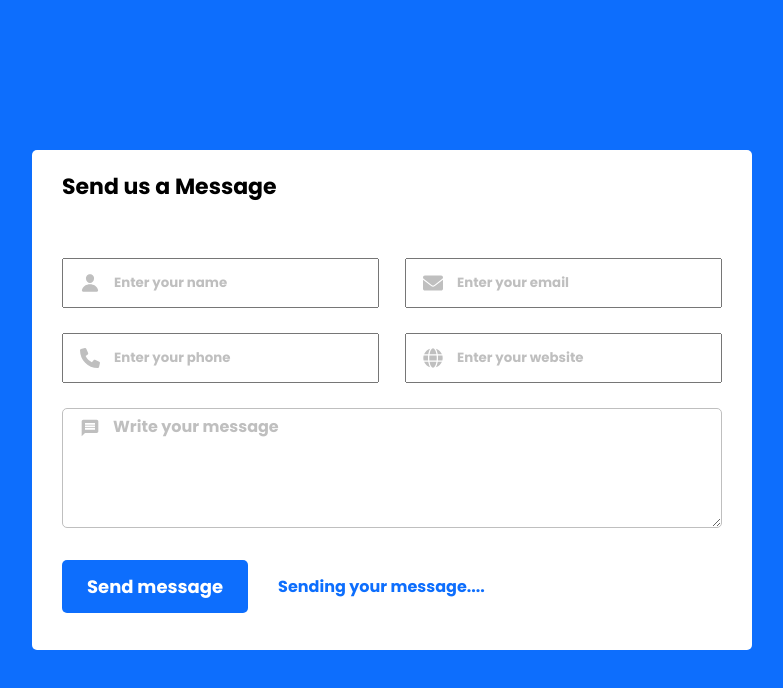
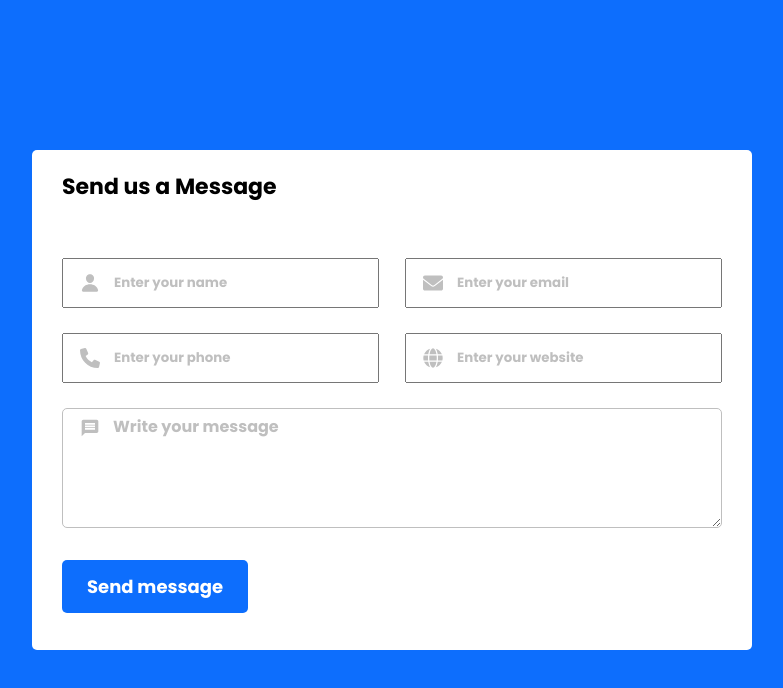
Before and after one commit to GaneshGandhiONCH/contact-form, a React (Vite) app: page / in a window 1280 px wide. Shown: the top 688 px of the page, without its empty margins (248-1031 px from the left). Built offline with nearby package versions, Linux system fonts and the light colour scheme.

Commit message:
I changed the place where I am building it because I might use a php

```diff
--- a/src/App.tsx
+++ b/src/App.tsx
@@ -1,4 +1,4 @@
-import {useReducer,createContext} from "react";
+import {useReducer,createContext,useRef} from "react";
 import {ThemeProvider} from 'styled-components'
 import Header from "./components/Header";
 import Global from './components/Global';
@@ -114,7 +114,7 @@ const themes = {
 
 function App() {
   const [data,dispatch] = useReducer(Reducer,initialState);
-  console.log(data.name)
+  const spanRef=useRef<any>();
   function dispatching(type: string, payload: boolean) {
     dispatch({
       type: type,
@@ -157,7 +157,7 @@ function App() {
       onBlur:() => dispatching('Fwebsite',false),
     },
   ]
-  console.log(data.focus.name);
+
   return (
     <ThemeProvider theme={themes}>
       <myContext.Provider value={{data,dispatching}}>
@@ -165,7 +165,7 @@ function App() {
       <Global/>
       <Wrapper>
         <Body_header>Send us a Message</Body_header>
-        <Form action="#">
+        <Form onSubmit={e => e.preventDefault()} action="#">
           <DoubleField>
             {inputData1.map((data:any,idx:number) => (
             <Field key={idx}>
@@ -204,8 +204,8 @@ function App() {
             <MessageIcon src={data.focus.message ? MESSAGE_ICONW : MESSAGE_ICONU} alt="message icon"/>
           </Message>
           <ButtonArea>
-            <Button type="submit">Send message</Button>
-            <Span>Sending your message....</Span>
+            <Button type="submit" onClick={() => {spanRef.current.style.display = "block"}}>Send message</Button>
+            <Span ref={spanRef}>Sending your message....</Span>
           </ButtonArea>
         </Form>
       </Wrapper>
--- a/src/components/Span.tsx
+++ b/src/components/Span.tsx
@@ -3,6 +3,7 @@ import styled from "styled-components";
 const Span = styled.span`
     color: ${props => props.theme.active};
     margin-left:30px;
+    display:none;
     @media(max-width:600px) {
         text-align:center;
         margin:20px 0;
```
